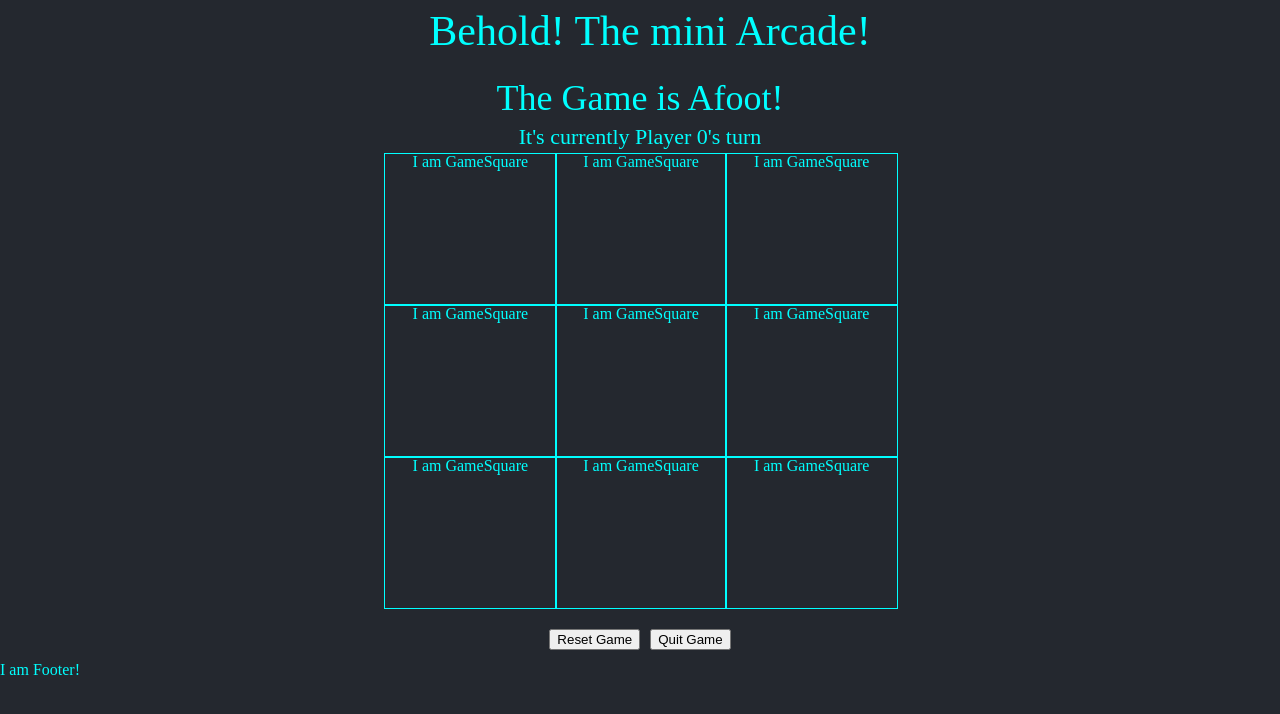
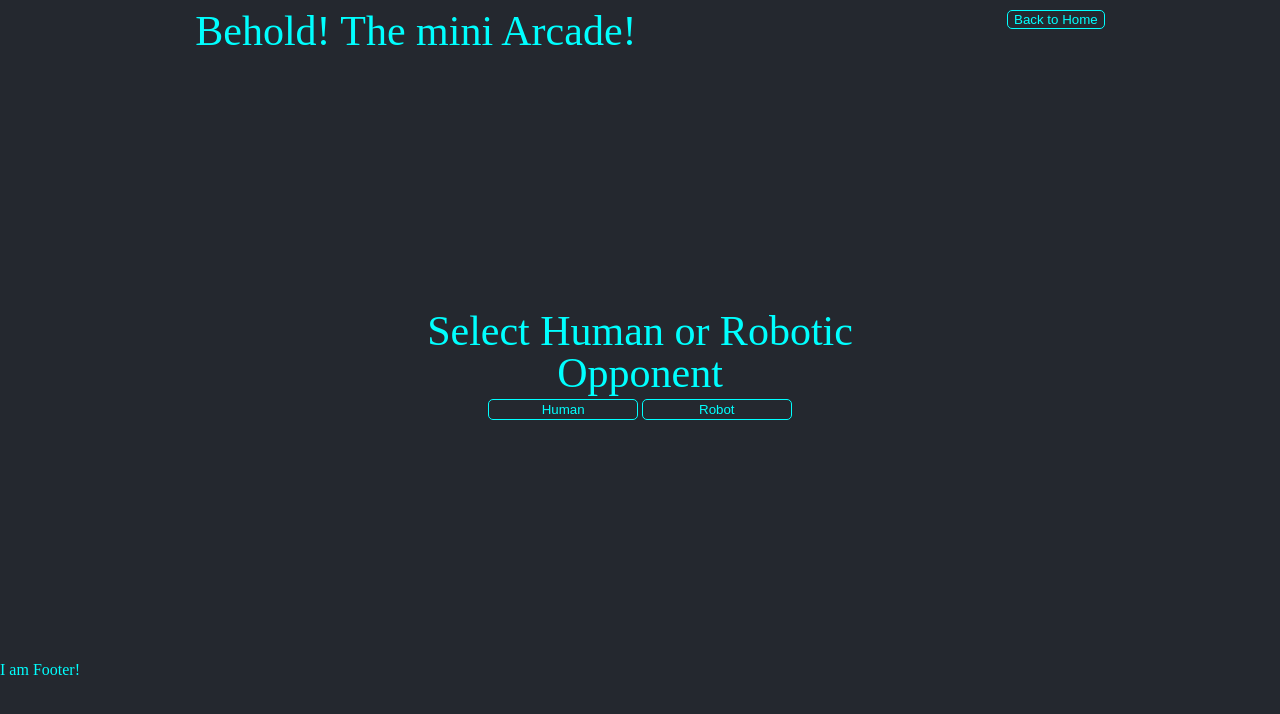
Before and after one commit to CD-Mackay/mini-arcade, a React app: page /tictactoe in a window 1280 px wide. Shown: the top 714 px of the page. Built offline with nearby package versions, Linux system fonts and the light colour scheme.

Commit message:
build standard button component

```diff
--- /dev/null
+++ b/client/src/components/atoms/Button/Button.js
@@ -0,0 +1,13 @@
+import React from 'react';
+
+import StyledButton from './StyledButton';
+
+const Button = ({onClick, message}) => {
+  return (
+    <StyledButton>
+      <button onClick={onClick}>{message}</button>
+    </StyledButton>
+  )
+};
+
+export default Button;
--- /dev/null
+++ b/client/src/components/atoms/Button/StyledButton.js
@@ -0,0 +1,11 @@
+import styled from 'styled-components';
+
+const StyledButton = styled.div`
+button {
+  border-radius: 5px;
+  border: 1px solid #00FFFF;
+  color: #00FFFF;
+  background: #24282f;
+}
+`
+export default StyledButton;
--- a/client/src/components/atoms/Header/Header.js
+++ b/client/src/components/atoms/Header/Header.js
@@ -3,7 +3,7 @@ import React from 'react';
 
 
 /* Component Imports */
-
+import Button from '../Button/Button';
 /* Asset Imports */
 import StyledHeader from './StyledHeader';
 
@@ -11,6 +11,7 @@ const Header = () => {
   return (
     <StyledHeader>
       <h1>Behold! The mini Arcade!</h1>
+      <Button message="Back to Home" />
     </StyledHeader>
   )
 };
--- a/client/src/components/games/tictactoe/Tic.js
+++ b/client/src/components/games/tictactoe/Tic.js
@@ -1,11 +1,12 @@
 import React, { useState } from 'react';
 import GameSquare from './atoms/gameSquare/GameSquare';
+import Button from '../../atoms/Button/Button';
 
 import StyledTic from './StyledTic';
 
 const Tic = () => {
 
-  const [gamePhase, setGamePhase] = useState("play");
+  const [gamePhase, setGamePhase] = useState("setup");
   const [playerTurn, setPlayerTurn] = useState(0);
   const squares = [1, 2, 3, 4, 5, 6, 7, 8, 9];
 
@@ -24,8 +25,8 @@ const Tic = () => {
       <div id="setup-box">
         <h4>Select Human or Robotic Opponent</h4>
         <div id="button-wrapper">
-          <button onClick={startGame}>human</button>
-          <button onClick={startGame}>robot</button>
+          <Button onClick={startGame} message="Human" />
+          <Button onClick={startGame} message="Robot" />
         </div>
       </div>
       }
@@ -39,8 +40,8 @@ const Tic = () => {
           {gameBoard}
         </div>
         <div className="game-options">
-          <button>Reset Game</button>
-          <button>Quit Game</button>
+          <Button message="Reset Game" />
+          <Button message="Quit Game" />
         </div>
       </div>
       }
```
